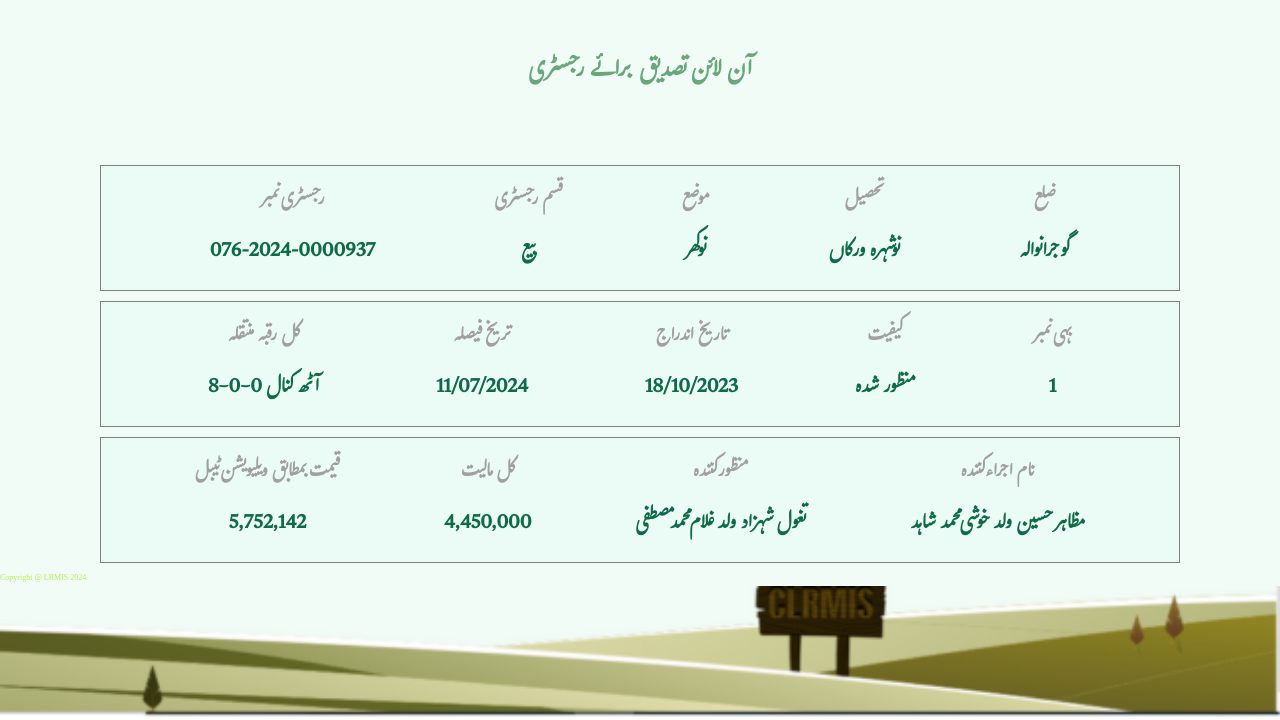
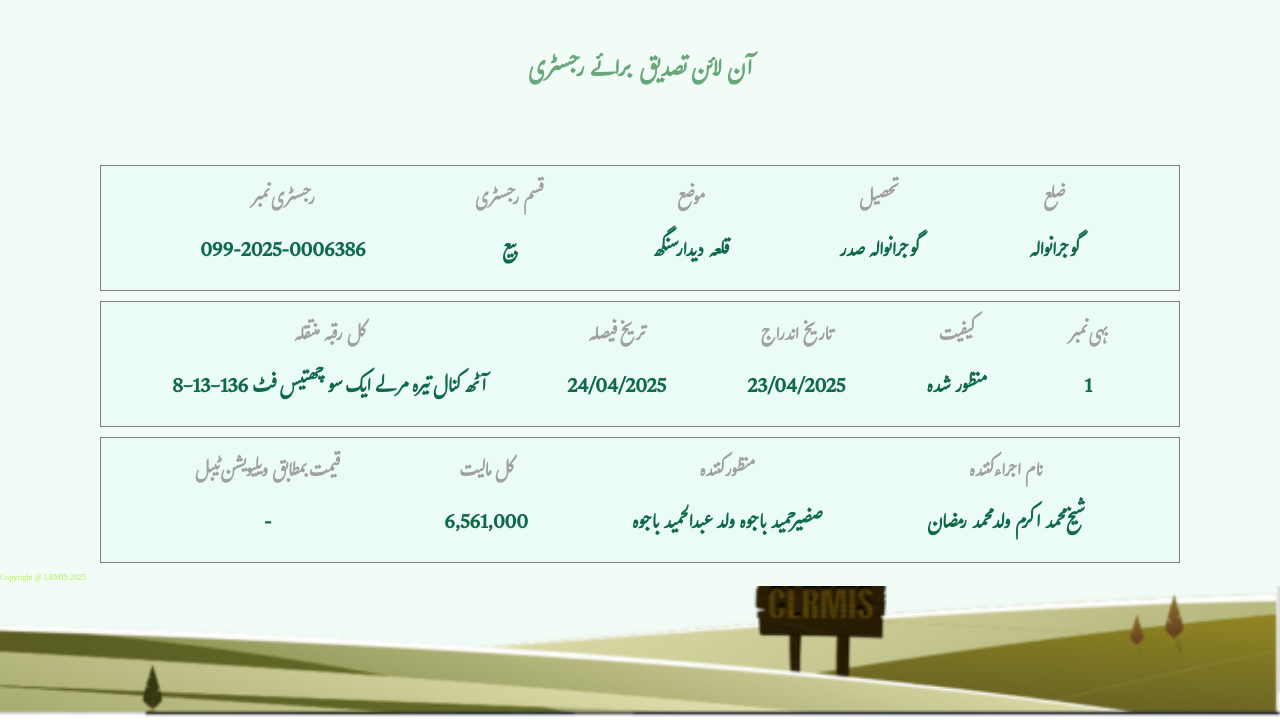
Before and after one commit to punjabzameen/https-onlinefard.punjab-zameen.gov.pk-RegistryVerification-data-HZVAQeF2tYkBM-kJQJYMZJUGUPJUYZJIH7, a plain HTML site: page index.html in a window 1280 px wide. Shown: the part 80-800 px from the top of the page. Drawn offline with Linux system fonts and the light colour scheme.

Commit message:
Update index.html

```diff
--- a/index.html
+++ b/index.html
@@ -32,7 +32,7 @@
             <div class="item text1">
                 <h3>رجسٹری نمبر
                 </h3>
-                <p>076-2024-0000937
+                <p>099-2025-0006386
                 </p>
             </div>
             <div class="item text2"><h3>قسم رجسٹری
@@ -42,13 +42,13 @@
             <div class="item text3">
                 <h3>موضع
                 </h3>
-                <p>نوکھر
+                <p>قلعہ دیدار سنگھ
                 </p>
             </div>
             <div class="item text4">
                 <h3>تحصیل
                 </h3>
-                <p>نوشہرہ ورکاں
+                <p>گوجرانوالہ صدر
                 </p>
             </div>
             <div class="item text5">
@@ -63,18 +63,18 @@
             <div class="item text1">
                 <h3>کل رقبہ منتقلہ
                 </h3>
-                <p>8-0-0 آٹھ کنال
+                <p>8-13-136 آٹھ کنال تیرہ مرلے ایک سو چھتیس فٹ
                 </p>
             </div>
             <div class="item text2"><h3>تریخ فیصلہ
 
             </h3>
-            <p>11/07/2024
+            <p>24/04/2025
             </p></div>
             <div class="item text3">
                 <h3>تاریخ اندراج
                 </h3>
-                <p>18/10/2023
+                <p>23/04/2025
                 </p>
             </div>
             <div class="item text4">
@@ -95,23 +95,23 @@
             <div class="item text1">
                 <h3>قیمت بمطابق ویلیویشن ٹیبل
                 </h3>
-                <p>5,752,142
+                <p>-
                 </p>
             </div>
             <div class="item text2"><h3>کل مالیت
             </h3>
-            <p>4,450,000
+            <p>6,561,000
             </p></div>
             <div class="item text3">
                 <h3>منظور کنندہ
                 </h3>
-                <p>تغول شہزاد ولد غلام محمد مصطفی
+                <p>صضیرحمید باجوہ ولد عبدالحمید باجوہ
                 </p>
             </div>
             <div class="item text4">
                 <h3>نام اجراء کنندہ
                 </h3>
-                <p>مظاہر حسین ولد خوشی محمد شاہد
+                <p>شیخ محمد اکرم ولد محمد رمضان
                 </p>
             </div>
 
@@ -120,7 +120,7 @@
     </section>
     <!-- ----------------- Inage section------------------ -->
      <div class="bottom_img">
-        Copyright @ LRMIS 2024
+        Copyright @ LRMIS 2025
 
      </div>
      <!-- <div class="main">
```
